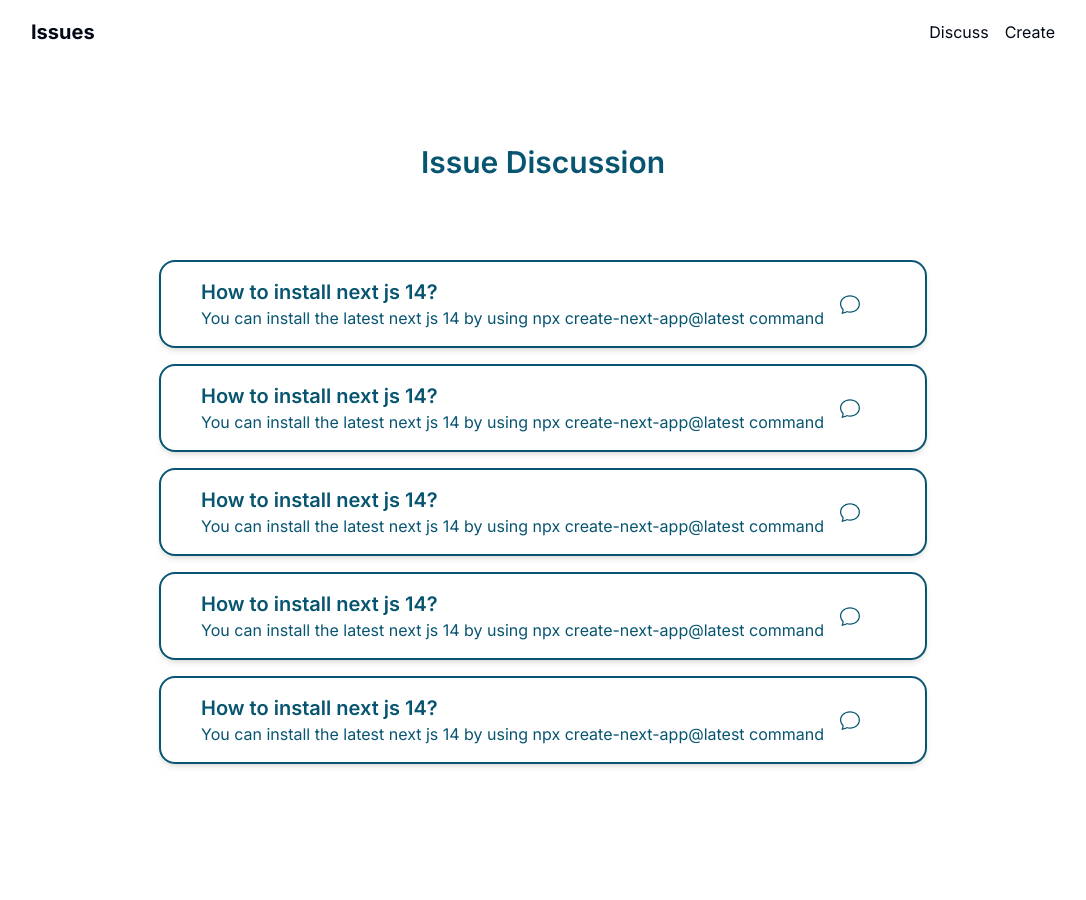
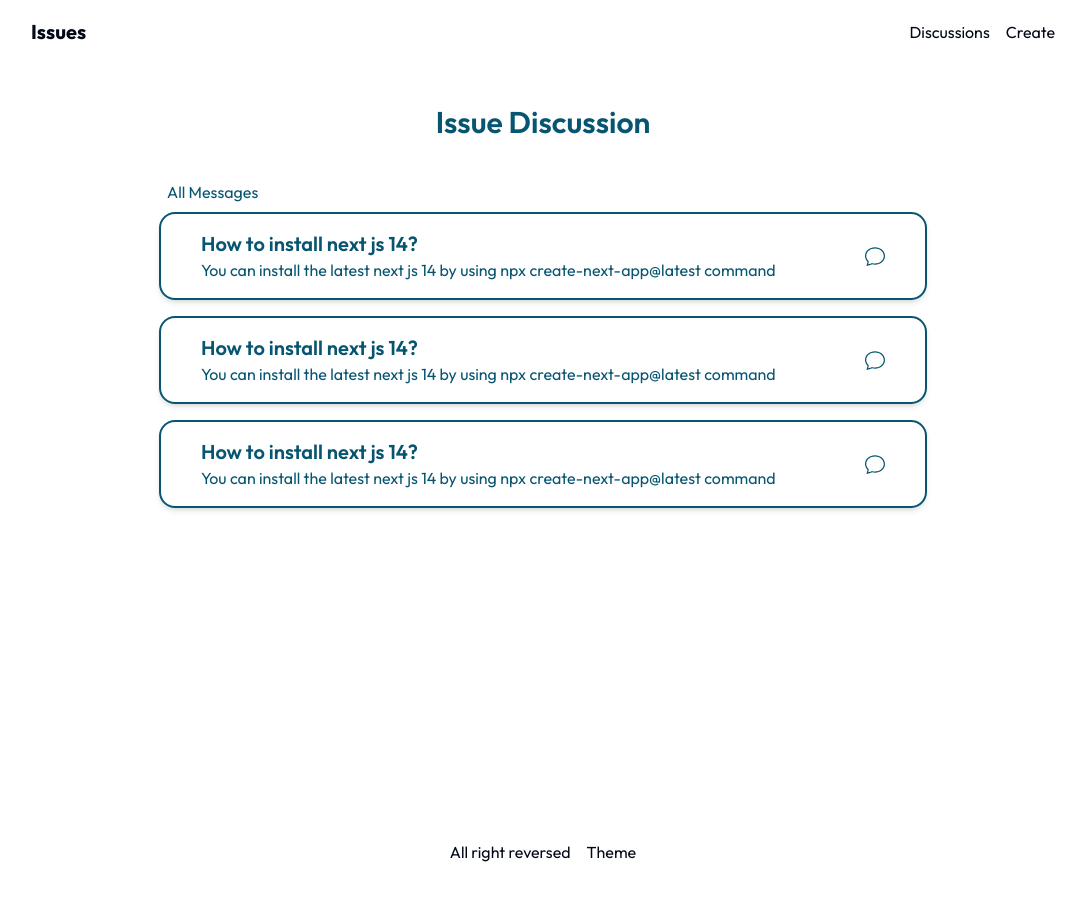
Before and after one commit to rejaulkariim/issue-connect-client, a Next.js app: page /user/discuss in a window 1280 px wide. Shown: the top 900 px of the page, without its empty margins (97-1183 px from the left). Built offline with nearby package versions, Linux system fonts and the light colour scheme.

Commit message:
added footer layout

```diff
--- a/app/(admin)/admin/discuss/page.tsx
+++ b/app/(admin)/admin/discuss/page.tsx
@@ -1,5 +1,7 @@
 const AdminDiscussPage = () => {
-  return <div>AdminDiscussPage</div>;
+  return (
+    <main className="bg-rose-500 h-[calc(100vh-4rem)]">AdminDiscussPage</main>
+  );
 };
 
 export default AdminDiscussPage;
--- a/app/(user)/user/discuss/page.tsx
+++ b/app/(user)/user/discuss/page.tsx
@@ -4,7 +4,7 @@ import { BsChat } from "react-icons/bs";
 
 const UserDiscussPage = () => {
   return (
-    <main className="wrapper section-padding">
+    <main className="wrapper section-padding min-h-[calc(100vh-4rem)]">
       {/* Header */}
       <div className="flex justify-center">
         <h1 className="text-3xl font-semibold text-[#075571]">
@@ -15,9 +15,13 @@ const UserDiscussPage = () => {
       {/* Chats Discussion */}
 
       <div className="section-padding">
+        <div className="mb-2 px-2">
+          <h4 className="text-[#075571]">All Messages</h4>
+        </div>
         <ul className="flex flex-col gap-4">
+          {/* Chat one */}
           <li className="h-full w-full cursor-pointer border-2 border-[#075571] rounded-2xl shadow-md hover:shadow-[#075571] transition-colors duration-300 overfloww-hidden">
-            <div className="px-10 py-4 text-[#075571] flex items-center gap-4 ">
+            <div className="px-10 py-4 text-[#075571] flex justify-between items-center gap-4 ">
               <div className="">
                 <h2 className="text-xl font-semibold">
                   How to install next js 14?
@@ -32,8 +36,10 @@ const UserDiscussPage = () => {
               </div>
             </div>
           </li>
+
+          {/* Chat two */}
           <li className="h-full w-full cursor-pointer border-2 border-[#075571] rounded-2xl shadow-md hover:shadow-[#075571] transition-colors duration-300 overfloww-hidden">
-            <div className="px-10 py-4 text-[#075571] flex items-center gap-4 ">
+            <div className="px-10 py-4 text-[#075571] flex justify-between items-center gap-4 ">
               <div className="">
                 <h2 className="text-xl font-semibold">
                   How to install next js 14?
@@ -48,40 +54,10 @@ const UserDiscussPage = () => {
               </div>
             </div>
           </li>
+
+          {/* Chat three */}
           <li className="h-full w-full cursor-pointer border-2 border-[#075571] rounded-2xl shadow-md hover:shadow-[#075571] transition-colors duration-300 overfloww-hidden">
-            <div className="px-10 py-4 text-[#075571] flex items-center gap-4 ">
-              <div className="">
-                <h2 className="text-xl font-semibold">
-                  How to install next js 14?
-                </h2>
-                <p>
-                  You can install the latest next js 14 by using npx
-                  create-next-app@latest command
-                </p>
-              </div>
-              <div>
-                <BsChat size={20} />
-              </div>
-            </div>
-          </li>
-          <li className="h-full w-full cursor-pointer border-2 border-[#075571] rounded-2xl shadow-md hover:shadow-[#075571] transition-colors duration-300 overfloww-hidden">
-            <div className="px-10 py-4 text-[#075571] flex items-center gap-4 ">
-              <div className="">
-                <h2 className="text-xl font-semibold">
-                  How to install next js 14?
-                </h2>
-                <p>
-                  You can install the latest next js 14 by using npx
-                  create-next-app@latest command
-                </p>
-              </div>
-              <div>
-                <BsChat size={20} />
-              </div>
-            </div>
-          </li>
-          <li className="h-full w-full cursor-pointer border-2 border-[#075571] rounded-2xl shadow-md hover:shadow-[#075571] transition-colors duration-300 overfloww-hidden">
-            <div className="px-10 py-4 text-[#075571] flex items-center gap-4 ">
+            <div className="px-10 py-4 text-[#075571] flex justify-between items-center gap-4 ">
               <div className="">
                 <h2 className="text-xl font-semibold">
                   How to install next js 14?
--- a/app/globals.css
+++ b/app/globals.css
@@ -80,5 +80,5 @@
 }
 
 .section-padding {
-  @apply py-10 md:py-20;
+  @apply py-5 md:py-10;
 }
--- a/app/layout.tsx
+++ b/app/layout.tsx
@@ -1,9 +1,10 @@
+import Footer from "@/components/shared/Footer";
 import Navbar from "@/components/shared/Navbar";
 import type { Metadata } from "next";
-import { Inter } from "next/font/google";
+import { Outfit } from "next/font/google";
 import "./globals.css";
 
-const inter = Inter({ subsets: ["latin"] });
+const outfit = Outfit({ subsets: ["latin"] });
 
 export const metadata: Metadata = {
   title: "Issue Connect App",
@@ -16,9 +17,10 @@ export default function RootLayout({
 }) {
   return (
     <html lang="en">
-      <body className={inter.className}>
+      <body className={outfit.className}>
         <Navbar />
         {children}
+        <Footer />
       </body>
     </html>
   );
--- /dev/null
+++ b/components/shared/Footer.tsx
@@ -0,0 +1,12 @@
+const Footer = () => {
+  return (
+    <footer className="max-w-5xl mx-auto py-10">
+      <div className="flex justify-center gap-4 items-center">
+        <p className="">All right reversed</p>
+        <p>Theme</p>
+      </div>
+    </footer>
+  );
+};
+
+export default Footer;
--- a/components/shared/Navbar.tsx
+++ b/components/shared/Navbar.tsx
@@ -2,7 +2,7 @@ import Link from "next/link";
 
 const Navbar = () => {
   return (
-    <header className="max-w-5xl mx-auto h-16 flex justify-between items-center px-4 md:px-0">
+    <header className="max-w-5xl mx-auto h-16 w-full flex justify-between items-center px-4 md:px-0 sticky top-0 z-50">
       <nav>
         <ul>
           <li>
@@ -15,7 +15,7 @@ const Navbar = () => {
       <nav>
         <ul className="flex items-center gap-4">
           <li>
-            <Link href="/user/discuss">Discuss</Link>
+            <Link href="/user/discuss">Discussions</Link>
           </li>
           <li>
             <Link href="/">Create</Link>
```
